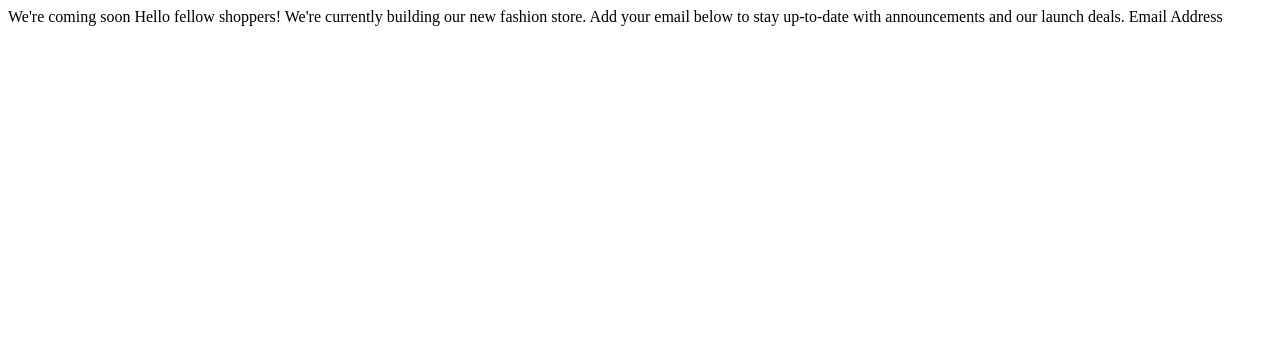
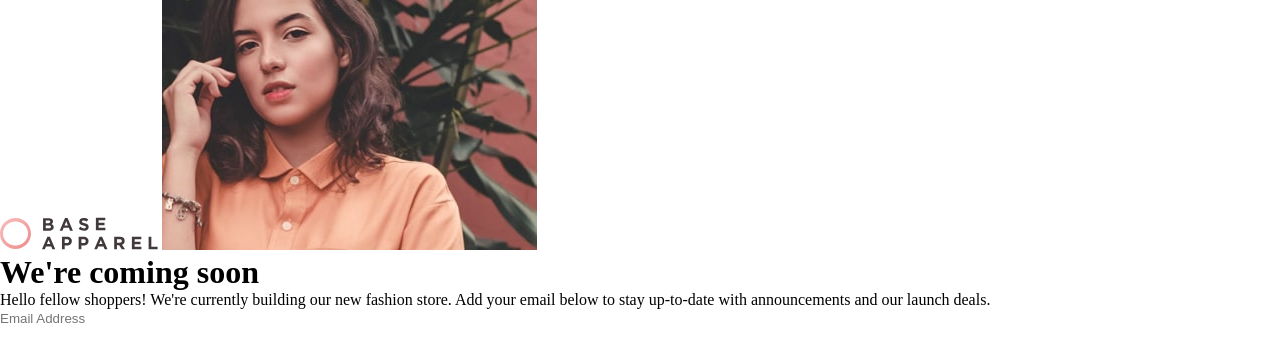
Before and after one commit to Eminence14/base-apparel-coming-soon, a plain HTML site: page index.html in a window 1280 px wide. Drawn offline with Linux system fonts and the light colour scheme.

Commit message:
markup completed

```diff
--- a/index.html
+++ b/index.html
@@ -1,18 +1,30 @@
 <!DOCTYPE html>
 <html lang="en">
+
 <head>
   <meta charset="UTF-8">
-  <meta name="viewport" content="width=device-width, initial-scale=1.0"> <!-- displays site properly based on user's device -->
+  <meta name="viewport" content="width=device-width, initial-scale=1.0">
   <title>Base Apparel coming soon page</title>
+  <link rel="stylesheet" href="style.css">
 </head>
+
 <body>
+  <!-- <a href="javascript:window.open('http://127.0.0.1:5500/index.html', '', 'width=375px, height=auto')">window</a> -->
+  <img src="/images/logo.svg" alt="">
+  <img src="/images/hero-mobile.jpg" alt="">
+  <header>
+    <h1>
+      <span id="colorHeader">We're</span> <span id="blackHeader">coming soon</span>
+    </h1>
+  </header>
+  <p class="description">
+    Hello fellow shoppers! We're currently building our new fashion store.
+    Add your email below to stay up-to-date with announcements and our launch deals.
+  </p>
+  <input type="text" name="email" id="email" placeholder="Email Address">
+  <div id="enter"></div>
 
-  We're coming soon
+  <script src="main.js"></script>
+</body>
 
-  Hello fellow shoppers! We're currently building our new fashion store.
-  Add your email below to stay up-to-date with announcements and our launch deals.
-
-  Email Address
-
-</body>
 </html>
--- a/style.css
+++ b/style.css
@@ -0,0 +1,12 @@
+:root {
+    --desaturatedRed: hsl(0, 36%, 70%);
+    --softRed: hsl(0, 93%, 68%);
+    --grayishRed: hsl(0, 6%, 24%);
+}
+* {
+    box-sizing: border-box;
+    margin: 0;
+    padding: 0;
+    border: 0;
+    text-decoration: none;
+}
```
Also changed, not shown: font/JosefinSans-Italic-VariableFont_wght.ttf (added), font/JosefinSans-VariableFont_wght.ttf (added), font/OFL.txt (added), font/README.txt (added), font/static/JosefinSans-Bold.ttf (added), font/static/JosefinSans-BoldItalic.ttf (added), font/static/JosefinSans-ExtraLight.ttf (added), font/static/JosefinSans-ExtraLightItalic.ttf (added), font/static/JosefinSans-Italic.ttf (added), font/static/JosefinSans-Light.ttf (added), font/static/JosefinSans-LightItalic.ttf (added), font/static/JosefinSans-Medium.ttf (added), font/static/JosefinSans-MediumItalic.ttf (added), font/static/JosefinSans-Regular.ttf (added), 4 more files.
